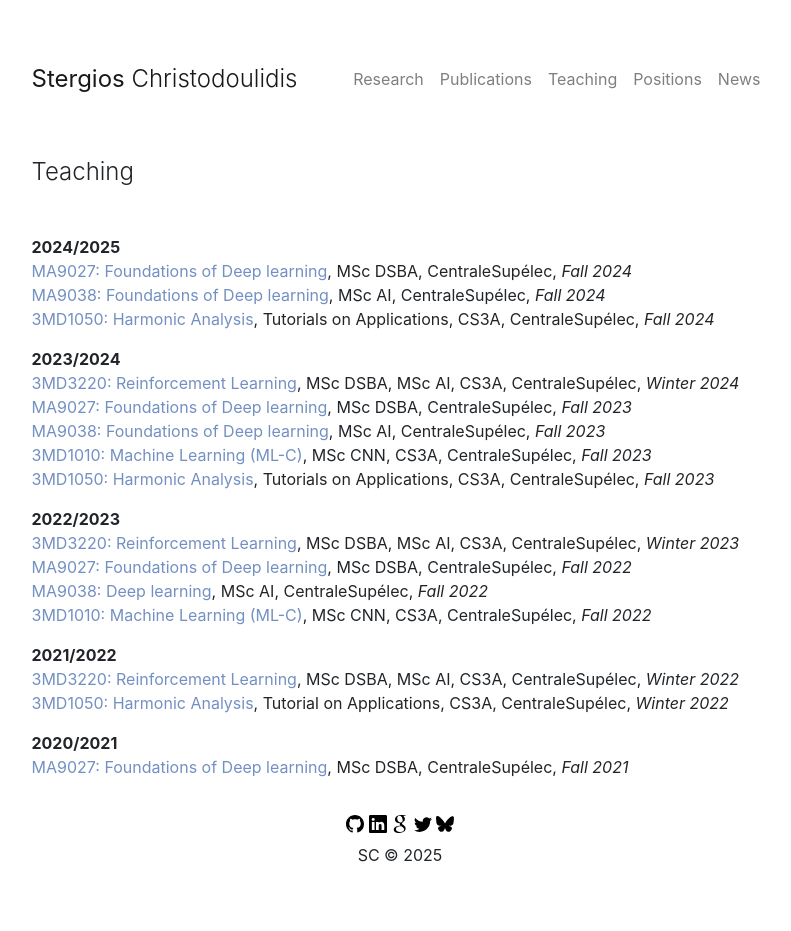
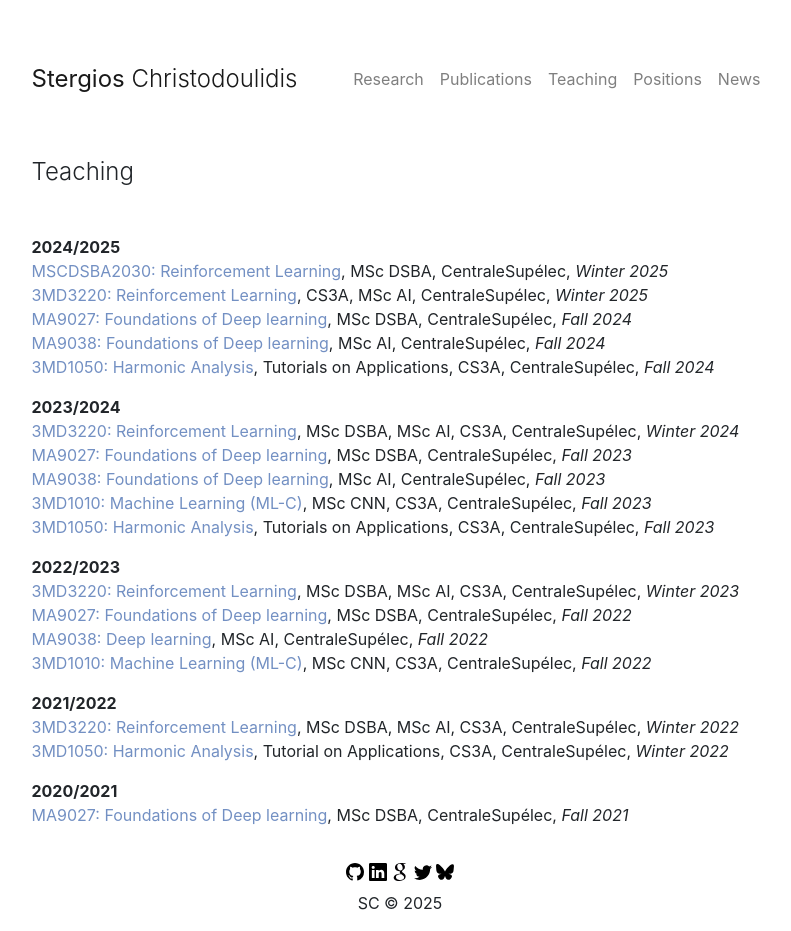
Before and after one commit to stergioc/stergioc.github.io, a Jekyll site: the page built from teaching.md, in a window 1280 px wide. Shown: the whole page, without its empty margins (240-1031 px from the left). Built offline with Jekyll 4.4.1, drawn with Linux system fonts in a browser that asks for light colours; nearby versions of some CDN libraries; before the commit the page ends 900 px from its top, so only the background shows below that.

Commit message:
Update teaching.md

```diff
--- a/teaching.md
+++ b/teaching.md
@@ -4,6 +4,8 @@ title: Teaching
 ---
 
 **2024/2025**
+<a href="https://centralesupelec.edunao.com/course/view.php?id=9543" target="_blank">MSCDSBA2030: Reinforcement Learning</a>, MSc DSBA, CentraleSupélec, *Winter 2025*
+<a href="https://centralesupelec.edunao.com/course/view.php?id=8301" target="_blank">3MD3220: Reinforcement Learning</a>, CS3A, MSc AI, CentraleSupélec, *Winter 2025*
 <a href="https://centralesupelec.edunao.com/course/view.php?id=8968" target="_blank">MA9027: Foundations of Deep learning</a>, MSc DSBA, CentraleSupélec, *Fall 2024*
 <a href="https://centralesupelec.edunao.com/course/view.php?id=9091" target="_blank">MA9038: Foundations of Deep learning</a>, MSc AI, CentraleSupélec, *Fall 2024*
 <a href="https://centralesupelec.edunao.com/course/view.php?id=8326" target="_blank">3MD1050: Harmonic Analysis</a>, Tutorials on Applications, CS3A, CentraleSupélec, *Fall 2024*
```
